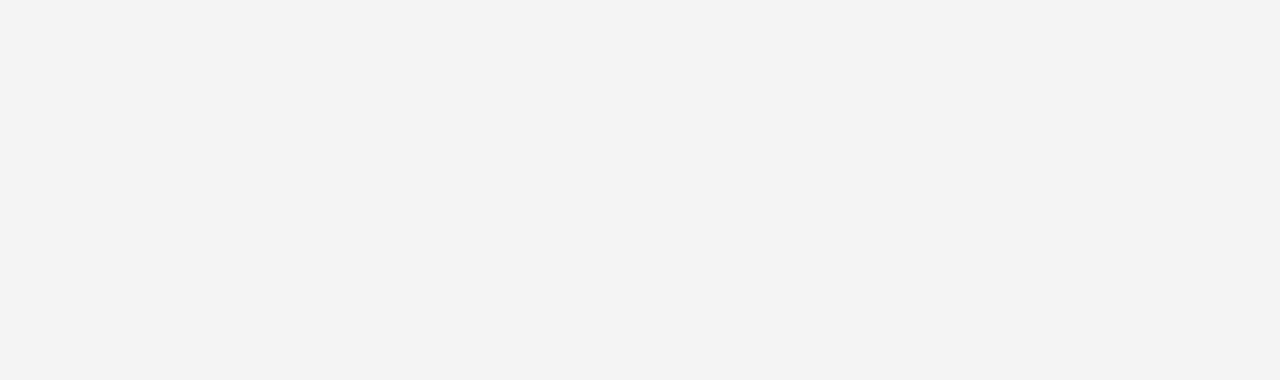
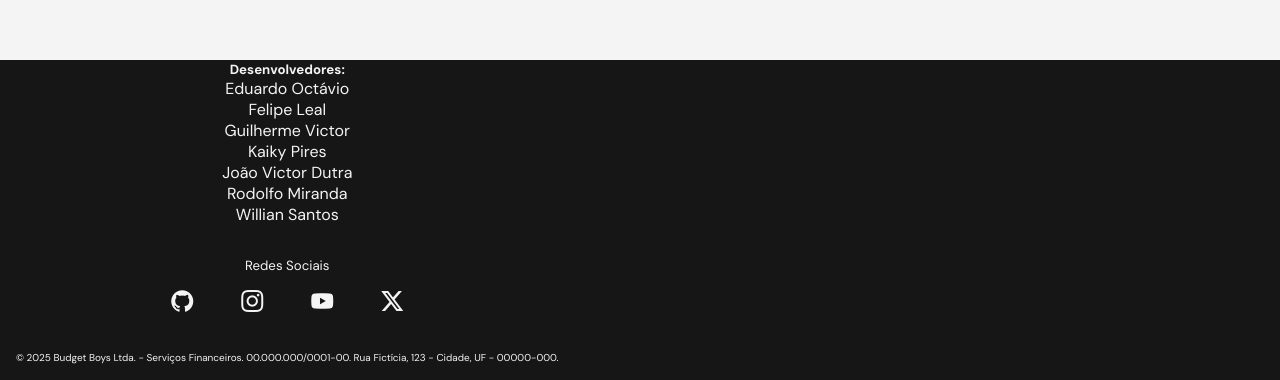
Before and after one commit to Budget-Boys/pf-frontend, a React (Vite) app: page / in a window 1280 px wide. Shown: the part 1630-2010 px from the top of the page. Before the commit the page ends 1690 px from the top, so only its background shows below. Built offline with nearby package versions, Linux system fonts and the light colour scheme.

Commit message:
feat: add section footer

```diff
--- a/index.html
+++ b/index.html
@@ -4,6 +4,9 @@
     <meta charset="UTF-8" />
     <link rel="icon" type="image/svg+xml" href="" />
     <meta name="viewport" content="width=device-width, initial-scale=1.0" />
+    <!--icons cdns-->
+    <link rel='stylesheet' href='https://cdn-uicons.flaticon.com/3.0.0/uicons-brands/css/uicons-brands.css'>
+
     <title>pf</title>
   </head>
   <body>
--- a/src/components/footer/footer.module.sass
+++ b/src/components/footer/footer.module.sass
@@ -1,17 +1,48 @@
 @use '../../styles/index.sass' as *
 
 footer
-    height: 80vh
-    width: 100%
-    background-color: $black
-    @include flexIten(row, space-between)
-    padding: 1rem
-    backdrop-filter: blur(50px)
-    z-index: 10
+  height: 100vh
+  width: 100%
+  background-color: $black
+  @include flexIten(row, space-between)
+  padding: 1rem
+  backdrop-filter: blur(50px)
 
+  .footer_container
+    height: 100%
+    @include flexIten(column, end)
+    text-align: center
+    gap: 2rem
 
-    .logo
-        width: 30px
+    .developers_container
+      h5
+        color: $gray_second
+      ul
+        @include flexIten(column, start )
+        li
+          color: $gray_second
+
+    .midias_container
+      width: 100%
+
+      h5
+        font-weight: 400
+        margin-bottom: 1rem
+      ul
+        justify-content: center
+        gap: 3rem
+
+      i
+        font-size: 22px
+
+      h5, i
+        color: $gray_second
+
+    .copy_container
+      p
+        color: $gray_second
+        font-size: 10px
+        font-weight: 400
 
 @media (min-width: 968px)
   footer
--- a/src/components/footer/footer.tsx
+++ b/src/components/footer/footer.tsx
@@ -1,12 +1,38 @@
-import styles from './footer.module.sass';
+import style from './footer.module.sass';
 
 const Footer: React.FC = () => {
 
   return (
     <footer>
+      <div className={style.footer_container}>
+        <div className={style.developers_container}>
+          <h5>Desenvolvedores:</h5>
+          <ul>
+            <li>Eduardo Octávio</li>
+            <li>Felipe Leal</li>
+            <li>Guilherme Victor</li>
+            <li>Kaiky Pires</li>
+            <li>João Victor Dutra</li>
+            <li>Rodolfo Miranda</li>
+            <li>Willian Santos</li>
+          </ul>
+        </div>
 
+        <div className={style.midias_container}>
+          <h5>Redes Sociais</h5>
+          <ul>
+            <li><i className="fi fi-brands-github"></i></li>
+            <li><i className="fi fi-brands-instagram"></i></li>
+            <li><i className="fi fi-brands-youtube"></i></li>
+            <li><i className="fi fi-brands-twitter-alt"></i></li>
+          </ul>
+        </div>
+        <div className={style.copy_container}>
+          <p>© 2025 Budget Boys Ltda. - Serviços Financeiros. 00.000.000/0001-00. Rua Fictícia, 123 - Cidade, UF - 00000-000.</p>
+        </div>
+      </div>
     </footer>
-    )
+  )
 };
 
 export default Footer;
```
